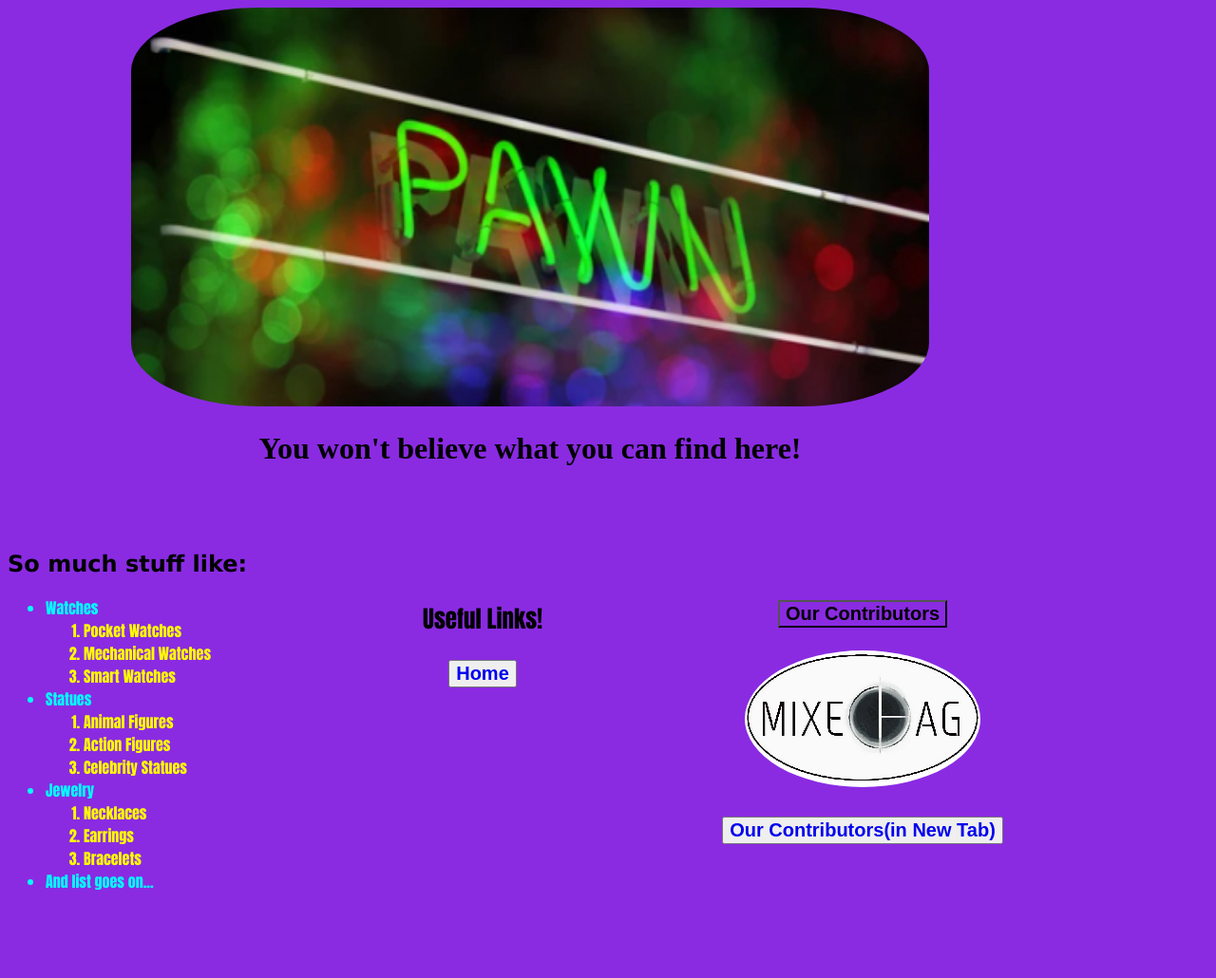
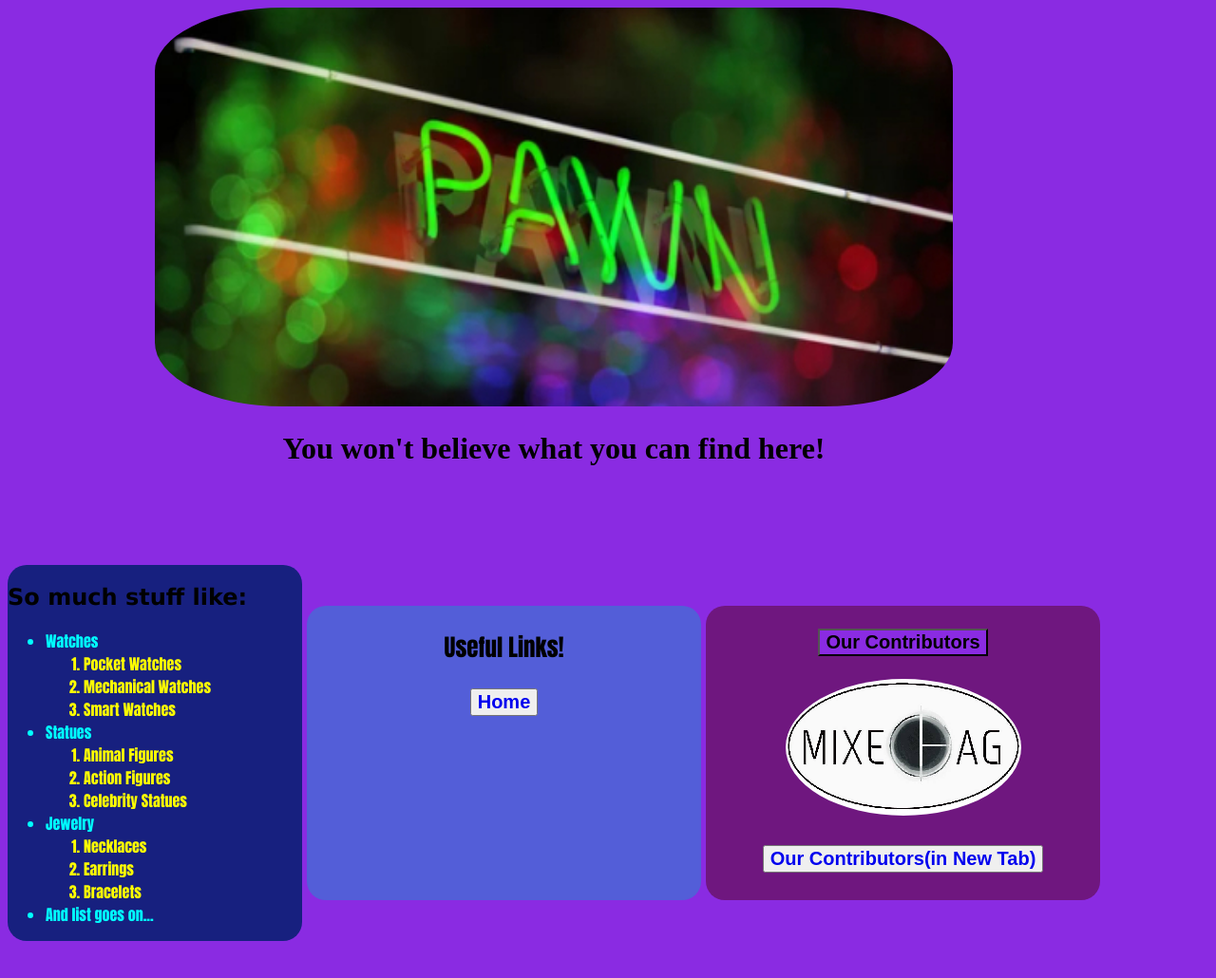
Before and after one commit to semih-suran/html-css-first-day, a plain HTML site: page index.html in a window 1280 px wide. Shown: the whole page at 95% size. Drawn offline with Linux system fonts and the light colour scheme.

Commit message:
added borders

```diff
--- a/index.html
+++ b/index.html
@@ -8,17 +8,14 @@
   </head>
 
   <body>
-      <header>
-
-    </header>
-
     <main>
       <div class="container">
         <div class="item item-1">
           <img id="pawnSign" src="/Pawn.jpg" alt="a neon light pawn sign" />
           <h1>You won't believe what you can find here!</h1>
         </div>
-            <div class="item item-2"><h2>So much stuff like:</h2>
+        <div class="item item-2">
+          <h2>So much stuff like:</h2>
 
           <ul>
             <li>Watches</li>
@@ -39,31 +36,29 @@
               <li>Earrings</li>
               <li>Bracelets</li>
             </ol>
-                  <li>And list goes on...          </li>
+            <li>And list goes on...</li>
           </ul>
         </div>
-            <div class="item item-3"><section id="bottom-section">
-
+        <div class="item item-3">
+          <section id="bottom-section">
             <p>Useful Links!</p>
             <div>
               <button><a href="/index.html">Home</a></button>
             </div>
-
           </section>
         </div>
-            <div class="item item-4"><div>
-                <br>
+        <div class="item item-4">
+          <div>
+            <br />
 
-                <button id="contributors">
-                    Our Contributors
-                  </button>
+            <button id="contributors">Our Contributors</button>
             <br />
             <br />
-                  <a href="https://www.facebook.com/Bymixedbag">                  <img
+            <a href="https://www.facebook.com/Bymixedbag">
+              <img
                 id="mixedBagLogo"
                 src="/SmallMixedBag.png"
                 alt="Mixed Bag Jewelry Shop Logo"
-
             /></a>
 
             <br />
@@ -72,16 +67,12 @@
           <div>
             <button>
               <a href="https://www.facebook.com/Bymixedbag" target="”_blank"
-                  >Our Contributors(in New Tab)</a>
+                >Our Contributors(in New Tab)</a
+              >
             </button>
           </div>
         </div>
       </div>
-            </section>
     </main>
-<footer>
-
-
-</footer>
   </body>
 </html>
--- a/style.css
+++ b/style.css
@@ -1,6 +1,6 @@
 body {
   background-color: blueviolet;
-  font-family: Impact, Haettenschweiler, "Arial Narrow Bold", sans-serif;
+  font-family: Impact, "Arial Narrow Bold", sans-serif;
 }
 
 header {
@@ -60,30 +60,39 @@ p {
   display: grid;
   grid-template-rows: 100px 100px 100px 100px 100px 100px 100px 100px 100px 100px 100px 100px;
   grid-template-columns: 100px 100px 100px 100px 100px 100px 100px 100px 100px 100px 100px 100px;
-
+  grid-area: auto;
+  gap: 5px;
 }
 
 .item-1 {
   grid-row: 1 / 12;
   grid-column: 1 / 12;
   text-align: center;
-
 }
 
 .item-2 {
   grid-row: 7 / 10;
   grid-column: 1 / 4;
   align-self: center;
+  background: fixed;
+  background-color: rgb(23, 32, 127);
+  border-radius: 20px;
 }
 
 .item-3 {
   grid-row: 7 / 10;
   grid-column: 4 / 8;
   text-align: center;
+  background: fixed;
+  background-color: rgb(83, 94, 216);
+  border-radius: 20px;
 }
 
 .item-4 {
   grid-row: 7 / 10;
   grid-column: 8 / 12;
   text-align: center;
+  background: fixed;
+  background-color: rgb(111, 23, 127);
+  border-radius: 20px;
 }
```
Lines whose indentation alone changed are shown as unchanged.
